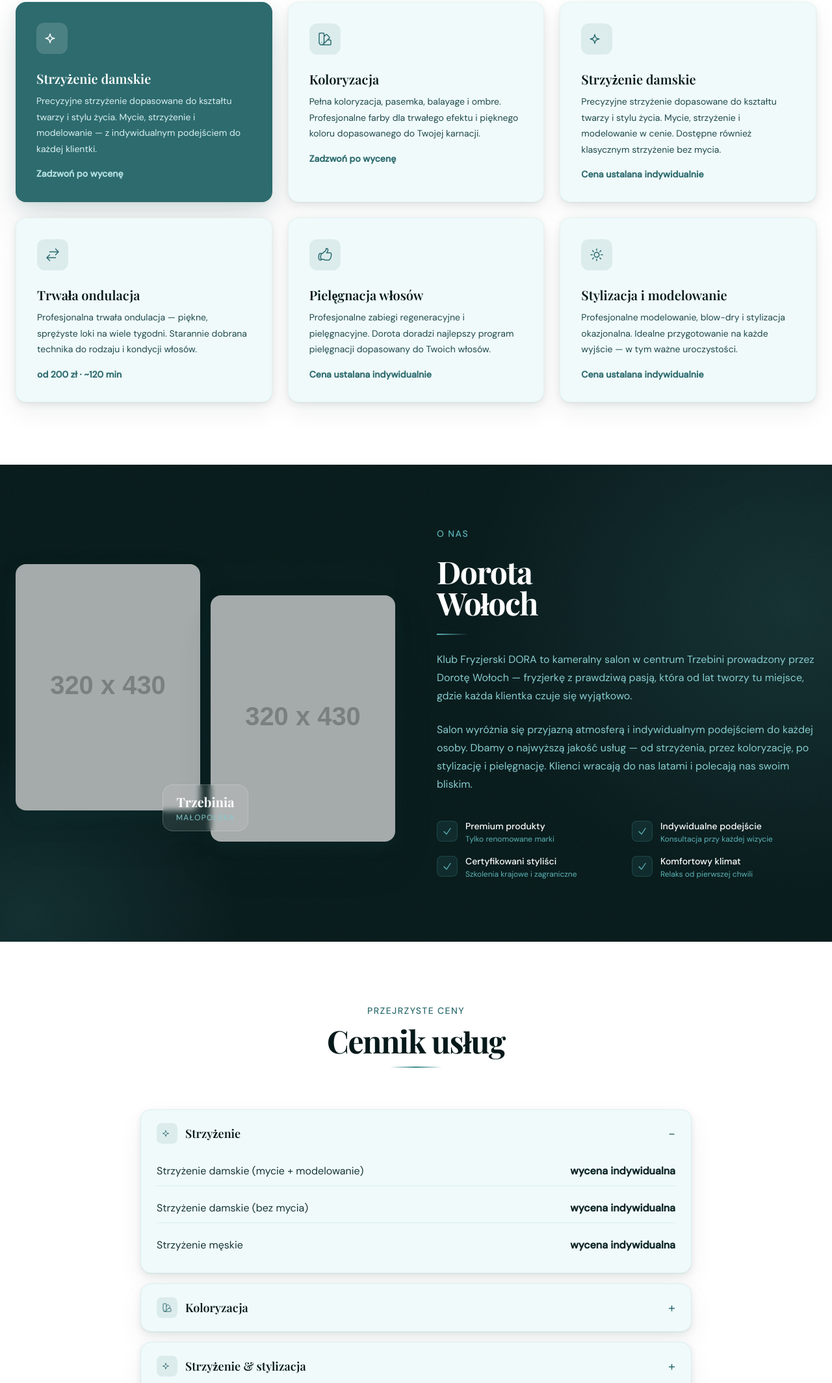
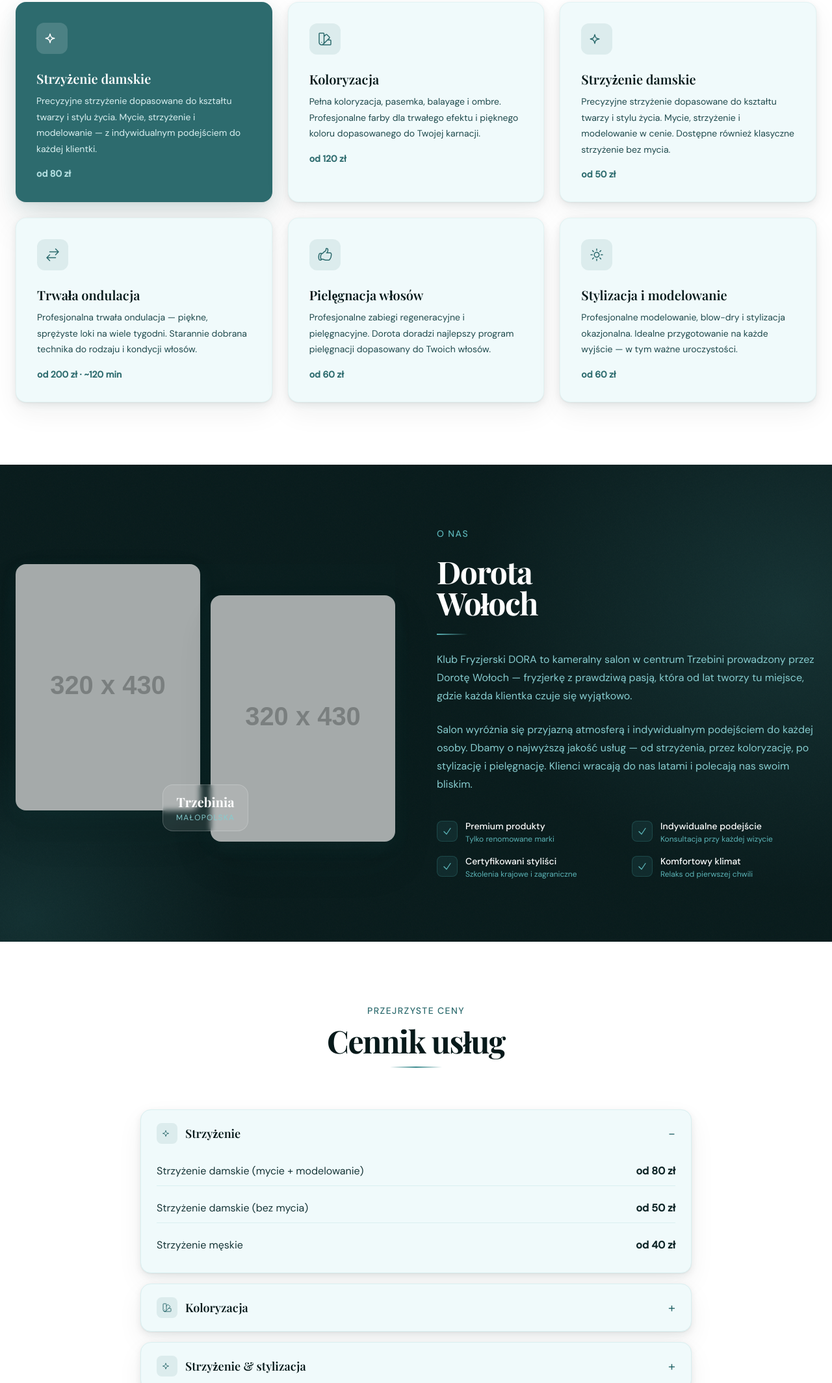
Before and after one commit to stos45/DORA-salon-fryzjerski, a website: page index.html in a window 1280 px wide. Shown: the part 1155-3283 px from the top of the page at 65% size. Drawn offline with nearby package versions, Linux system fonts and the light colour scheme; placeholder pictures from the web are drawn by us; a web font is replaced by a local one.

Commit message:
Dodaj przykładowe ceny do cennika i kart usług
Co-Authored-By: Claude Sonnet 4.6 <noreply@anthropic.com>

```diff
--- a/index.html
+++ b/index.html
@@ -341,7 +341,7 @@
         </div>
         <h3 class="font-display text-xl font-semibold text-white mb-2">Strzyżenie damskie</h3>
         <p class="text-teal-100 text-sm leading-relaxed2">Precyzyjne strzyżenie dopasowane do kształtu twarzy i stylu życia. Mycie, strzyżenie i modelowanie — z indywidualnym podejściem do każdej klientki.</p>
-        <p class="mt-4 text-teal-200 font-semibold text-sm">Zadzwoń po wycenę</p>
+        <p class="mt-4 text-teal-200 font-semibold text-sm">od 80 zł</p>
       </div>
 
       <!-- Card 2 -->
@@ -351,7 +351,7 @@
         </div>
         <h3 class="font-display text-xl font-semibold text-teal-950 mb-2">Koloryzacja</h3>
         <p class="text-teal-700 text-sm leading-relaxed2">Pełna koloryzacja, pasemka, balayage i ombre. Profesjonalne farby dla trwałego efektu i pięknego koloru dopasowanego do Twojej karnacji.</p>
-        <p class="mt-4 text-teal-600 font-semibold text-sm">Zadzwoń po wycenę</p>
+        <p class="mt-4 text-teal-600 font-semibold text-sm">od 120 zł</p>
       </div>
 
       <!-- Card 3 -->
@@ -360,8 +360,8 @@
           <svg class="w-6 h-6 text-teal-600" fill="none" viewBox="0 0 24 24" stroke="currentColor" stroke-width="1.5"><path stroke-linecap="round" stroke-linejoin="round" d="M9.813 15.904L9 18.75l-.813-2.846a4.5 4.5 0 00-3.09-3.09L2.25 12l2.846-.813a4.5 4.5 0 003.09-3.09L9 5.25l.813 2.846a4.5 4.5 0 003.09 3.09L15.75 12l-2.846.813a4.5 4.5 0 00-3.09 3.09z"/></svg>
         </div>
         <h3 class="font-display text-xl font-semibold text-teal-950 mb-2">Strzyżenie damskie</h3>
-        <p class="text-teal-700 text-sm leading-relaxed2">Precyzyjne strzyżenie dopasowane do kształtu twarzy i stylu życia. Mycie, strzyżenie i modelowanie w cenie. Dostępne również klasycznym strzyżenie bez mycia.</p>
-        <p class="mt-4 text-teal-600 font-semibold text-sm">Cena ustalana indywidualnie</p>
+        <p class="text-teal-700 text-sm leading-relaxed2">Precyzyjne strzyżenie dopasowane do kształtu twarzy i stylu życia. Mycie, strzyżenie i modelowanie w cenie. Dostępne również klasyczne strzyżenie bez mycia.</p>
+        <p class="mt-4 text-teal-600 font-semibold text-sm">od 50 zł</p>
       </div>
 
       <!-- Card 4 -->
@@ -381,7 +381,7 @@
         </div>
         <h3 class="font-display text-xl font-semibold text-teal-950 mb-2">Pielęgnacja włosów</h3>
         <p class="text-teal-700 text-sm leading-relaxed2">Profesjonalne zabiegi regeneracyjne i pielęgnacyjne. Dorota doradzi najlepszy program pielęgnacji dopasowany do Twoich włosów.</p>
-        <p class="mt-4 text-teal-600 font-semibold text-sm">Cena ustalana indywidualnie</p>
+        <p class="mt-4 text-teal-600 font-semibold text-sm">od 60 zł</p>
       </div>
 
       <!-- Card 6 -->
@@ -391,7 +391,7 @@
         </div>
         <h3 class="font-display text-xl font-semibold text-teal-950 mb-2">Stylizacja i modelowanie</h3>
         <p class="text-teal-700 text-sm leading-relaxed2">Profesjonalne modelowanie, blow-dry i stylizacja okazjonalna. Idealne przygotowanie na każde wyjście — w tym ważne uroczystości.</p>
-        <p class="mt-4 text-teal-600 font-semibold text-sm">Cena ustalana indywidualnie</p>
+        <p class="mt-4 text-teal-600 font-semibold text-sm">od 60 zł</p>
       </div>
 
     </div>
@@ -506,15 +506,15 @@
         <div class="px-6 pb-5 space-y-3">
           <div class="flex justify-between items-center py-2.5 border-b border-teal-100">
             <span class="text-teal-800">Strzyżenie damskie (mycie + modelowanie)</span>
-            <span class="font-semibold text-teal-900">wycena indywidualna</span>
+            <span class="font-semibold text-teal-900">od 80 zł</span>
           </div>
           <div class="flex justify-between items-center py-2.5 border-b border-teal-100">
             <span class="text-teal-800">Strzyżenie damskie (bez mycia)</span>
-            <span class="font-semibold text-teal-900">wycena indywidualna</span>
+            <span class="font-semibold text-teal-900">od 50 zł</span>
           </div>
           <div class="flex justify-between items-center py-2.5">
             <span class="text-teal-800">Strzyżenie męskie</span>
-            <span class="font-semibold text-teal-900">wycena indywidualna</span>
+            <span class="font-semibold text-teal-900">od 40 zł</span>
           </div>
         </div>
       </details>
@@ -534,15 +534,19 @@
         <div class="px-6 pb-5 space-y-3">
           <div class="flex justify-between items-center py-2.5 border-b border-teal-100">
             <span class="text-teal-800">Koloryzacja całościowa</span>
-            <span class="font-semibold text-teal-900">wycena indywidualna</span>
+            <span class="font-semibold text-teal-900">od 120 zł</span>
           </div>
           <div class="flex justify-between items-center py-2.5 border-b border-teal-100">
-            <span class="text-teal-800">Pasemka / balayage / ombre</span>
-            <span class="font-semibold text-teal-900">wycena indywidualna</span>
+            <span class="text-teal-800">Pasemka</span>
+            <span class="font-semibold text-teal-900">od 150 zł</span>
+          </div>
+          <div class="flex justify-between items-center py-2.5 border-b border-teal-100">
+            <span class="text-teal-800">Balayage / ombre</span>
+            <span class="font-semibold text-teal-900">od 220 zł</span>
           </div>
           <div class="flex justify-between items-center py-2.5">
             <span class="text-teal-800">Trwała ondulacja</span>
-            <span class="font-semibold text-teal-900">wycena indywidualna</span>
+            <span class="font-semibold text-teal-900">od 200 zł</span>
           </div>
         </div>
       </details>
@@ -561,16 +565,16 @@
         </summary>
         <div class="px-6 pb-5 space-y-3">
           <div class="flex justify-between items-center py-2.5 border-b border-teal-100">
-            <span class="text-teal-800">Strzyżenie damskie</span>
-            <span class="font-semibold text-teal-900">wycena indywidualna</span>
+            <span class="text-teal-800">Stylizacja i modelowanie (blow-dry)</span>
+            <span class="font-semibold text-teal-900">od 60 zł</span>
           </div>
           <div class="flex justify-between items-center py-2.5 border-b border-teal-100">
-            <span class="text-teal-800">Stylizacja i modelowanie</span>
-            <span class="font-semibold text-teal-900">wycena indywidualna</span>
+            <span class="text-teal-800">Stylizacja okazjonalna (upięcie)</span>
+            <span class="font-semibold text-teal-900">od 100 zł</span>
           </div>
           <div class="flex justify-between items-center py-2.5">
-            <span class="text-teal-800">Pielęgnacja włosów</span>
-            <span class="font-semibold text-teal-900">wycena indywidualna</span>
+            <span class="text-teal-800">Pielęgnacja włosów (zabieg)</span>
+            <span class="font-semibold text-teal-900">od 60 zł</span>
           </div>
         </div>
       </details>
```
